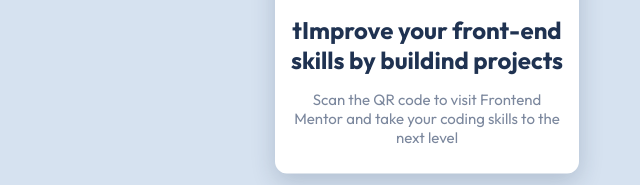
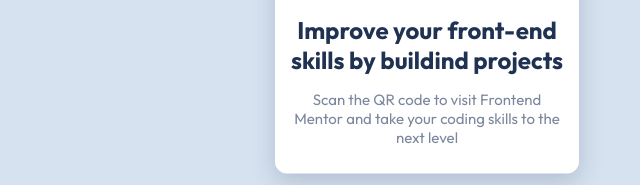
Before and after one commit to maramouki/QR-Code, a plain HTML site: page index.html in a window 1280 px wide. Shown: the part 469-654 px from the top of the page, 213-853 px from the left. Drawn offline with Linux system fonts and the light colour scheme.

Commit message:
Correction index.html

```diff
--- a/index.html
+++ b/index.html
@@ -19,7 +19,7 @@
       <div class="qrcode">
         <img src="images/image-qr-code.png" alt="qr Code" />
       </div>
-      <h1>tImprove your front-end skills by buildind projects</h1>
+      <h1>Improve your front-end skills by buildind projects</h1>
       <p>
         Scan the QR code to visit Frontend Mentor and take your coding skills to
         the next level
```
